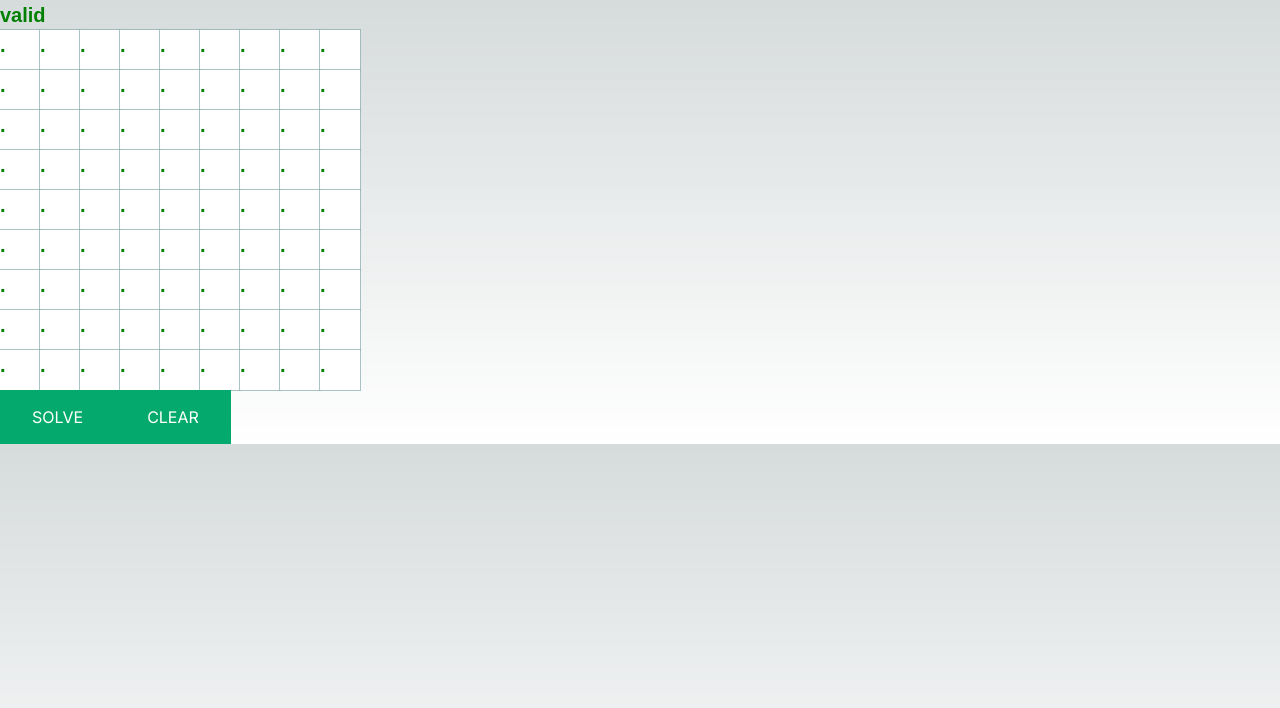
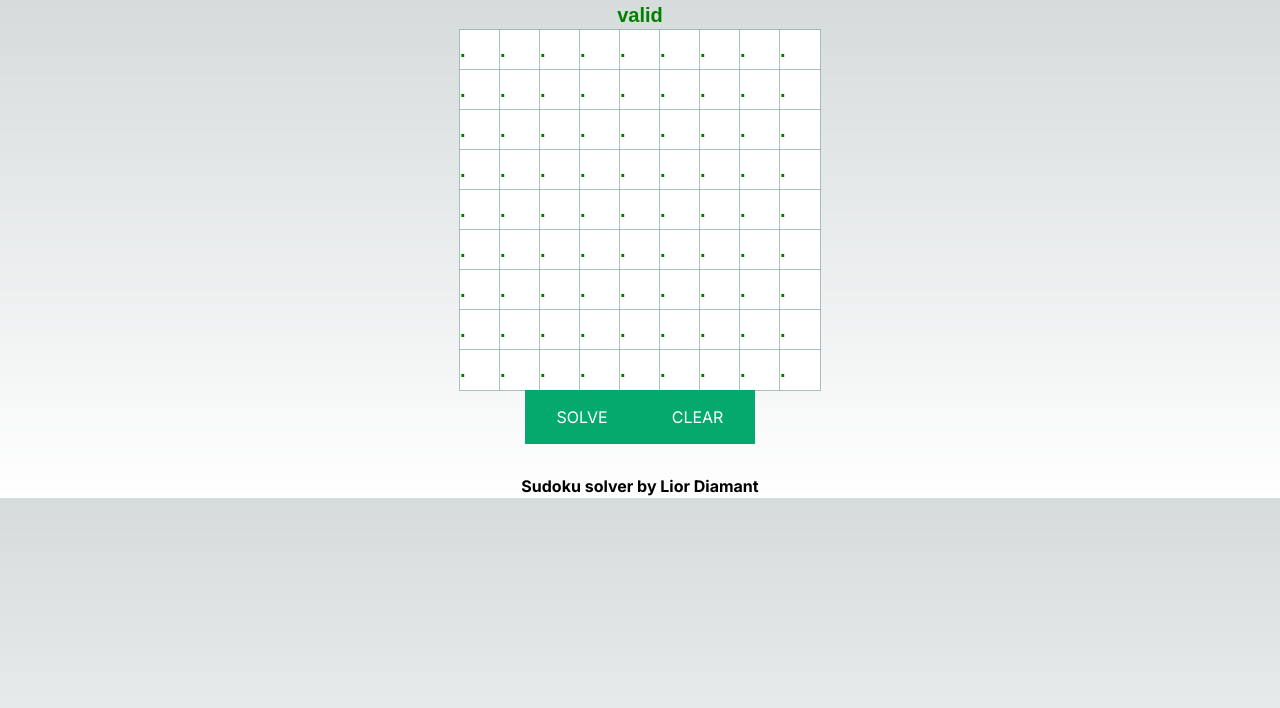
Before and after one commit to diamlior/sudoku_react, a Next.js app: page / in a window 1280 px wide. Shown: the top 708 px of the page. Built offline with nearby package versions, Linux system fonts and the light colour scheme.

Commit message:
Centered components and added a fotter

```diff
--- a/app/globals.css
+++ b/app/globals.css
@@ -36,6 +36,7 @@ body {
   font-weight: bold;
 }
 
+
 .node {
   width: 40px;
   height: 40px;
@@ -47,6 +48,8 @@ body {
   font-weight: bold;
   font-size: 20px;
   color: green;
+  -moz-appearance: none;
+  -webkit-appearance: none;
 }
 
 .button {
@@ -64,6 +67,7 @@ body {
   font-family: Arial, Helvetica, sans-serif;
   font-weight: bold;
   font-size: 20px;
+  text-align: center;
 }
 
 .valid_title{
@@ -77,3 +81,22 @@ body {
 .calculating_title {
   color: gray;
 }
+
+.footer {
+  margin-top: 30px;
+  width: 100%;
+  text-align: center;
+  font-weight: bolder;
+}
+
+.grid_content {
+  width: 100%;
+  display: flex;
+  justify-content: center;
+}
+
+.buttons_container {
+  width: 100%;
+  display: flex;
+  justify-content: center;
+}
--- a/app/page.tsx
+++ b/app/page.tsx
@@ -3,5 +3,7 @@ import GridNode from "@/src/grid_node";
 import Grid from "@/src/grid";
 export default function Home() {
 
-  return (<div><Grid></Grid></div>)
+  return (<div>
+    <Grid/>
+    <footer className="footer">Sudoku solver by Lior Diamant</footer></div>)
 }
--- a/src/grid.tsx
+++ b/src/grid.tsx
@@ -30,7 +30,7 @@ export default function Grid() {
         setNumsGrid(grid)
     }
 
-    function canNumberBeAdded(i: number, j: number, grid: number[], new_number: number){
+    function canNumberBeAdded(i: number, j: number, grid: number[], new_number: number) : boolean{
         let curr_index = i * 9 + j
 
         // Iterate over the rows to check if we can add new_number
@@ -67,18 +67,18 @@ export default function Grid() {
         return true
 }
 
-    function createPromiseResult(val: boolean){
+    function createPromiseResult(val: boolean): Promise<boolean>{
         return new Promise((resolve, reject) => {
             setTimeout(() => {
               resolve(val);
             });
           });
     }
-    function delay (ms: number) {
+    function delay (ms: number){
         return new Promise((resolve,reject) => setTimeout(resolve,ms));
     }
 
-    async function fillAnotherOne(i: number, j: number, prev_grid: number[]) {
+    async function fillAnotherOne(i: number, j: number, prev_grid: number[]) : Promise<boolean> {
         const index = (i * 9) + j
         if (index == 81) {
             return createPromiseResult(true)
@@ -97,7 +97,7 @@ export default function Grid() {
                 if(!can_be_added){
                     continue
                 }
-                await delay(5);
+                await delay(20);
                 var grid = [...prev_grid]
                 grid[index] = num
                 setNumsGrid(grid)
@@ -140,16 +140,19 @@ export default function Grid() {
     return (<div>
         <h1 className={`title ${status}_title`}>{status}</h1>
         {[...Array(GRID_ROW_LENGTH)].map((x, i) =>
-            <div>
+            <div className="grid_content">
                 {[...Array(GRID_COL_LENGTH)].map((xy, j) =>
                     <GridNode init_value={numsGrid[(i * 9) + j]} row={i} col={j} changeValue={changeValue} />)}
             </div>)}
-        <button className="button" onClick={onSolveHandler}>
+            <div className='buttons_container'>
+            <button className="button" onClick={onSolveHandler}>
             SOLVE
         </button>
         <button className="button" onClick={onClearClickHandler}>
             CLEAR
         </button>
+            </div>
+
     </div>
     )
 
--- a/src/grid_node.tsx
+++ b/src/grid_node.tsx
@@ -13,7 +13,7 @@ export default function GridNode(props: GridNodeProps){
 
     const [value, setValue] = useState(props.init_value?.toString())
     const [tempValue, setTempValue] = useState(props.init_value?.toString())
-    const [writeState, setWriteState] = useState(false)
+    const [writeState, setWriteState] = useState(true)
 
     useEffect(() => {
         setValue(props.init_value?.toString())
@@ -25,27 +25,30 @@ export default function GridNode(props: GridNodeProps){
 
     }
 
-    function handleTextareaChange(e: any){
-        setTempValue(e.target.value)
-    }
-
     function submitHandler(e: any){
         const chosenValue = e.target.value
         setTempValue(chosenValue)
         props.changeValue(props.row,props.col,chosenValue)
-        setWriteState(false)
+        // setWriteState(false)
     }
 
     return (
-        writeState ?
-        <div>
-             <select className="text_box" onChange={submitHandler} onBlur={submitHandler} value={tempValue}>
+        <select className="node" onChange={submitHandler} onBlur={submitHandler} value={value}>
              {[...Array(10)].map((xy, j) =>
-                     <option value={j}>{j}</option>)}
+             j !== 0 ?
+                     <option value={j}>{j}</option>:
+                     <option value={0}>.</option>)}
             </select>
+    //     writeState ?
+    //     <div>
+    //          <select className="text_box" onChange={submitHandler} onBlur={submitHandler} value={tempValue}>
+    //          {[...Array(10)].map((xy, j) =>
+    //                  <option value={j}>{j}</option>)}
+    //         </select>
 
-      </div>
-         :
-        <div className="node" onClick={clickHandler}>{value === undefined || value === "0" ? "." : value}</div>
-    )
+    //   </div>
+    //      :
+    //     <div className="node" onClick={clickHandler}>{value === undefined || value === "0" ? "." : value}</div>
+
+        )
 }
```
